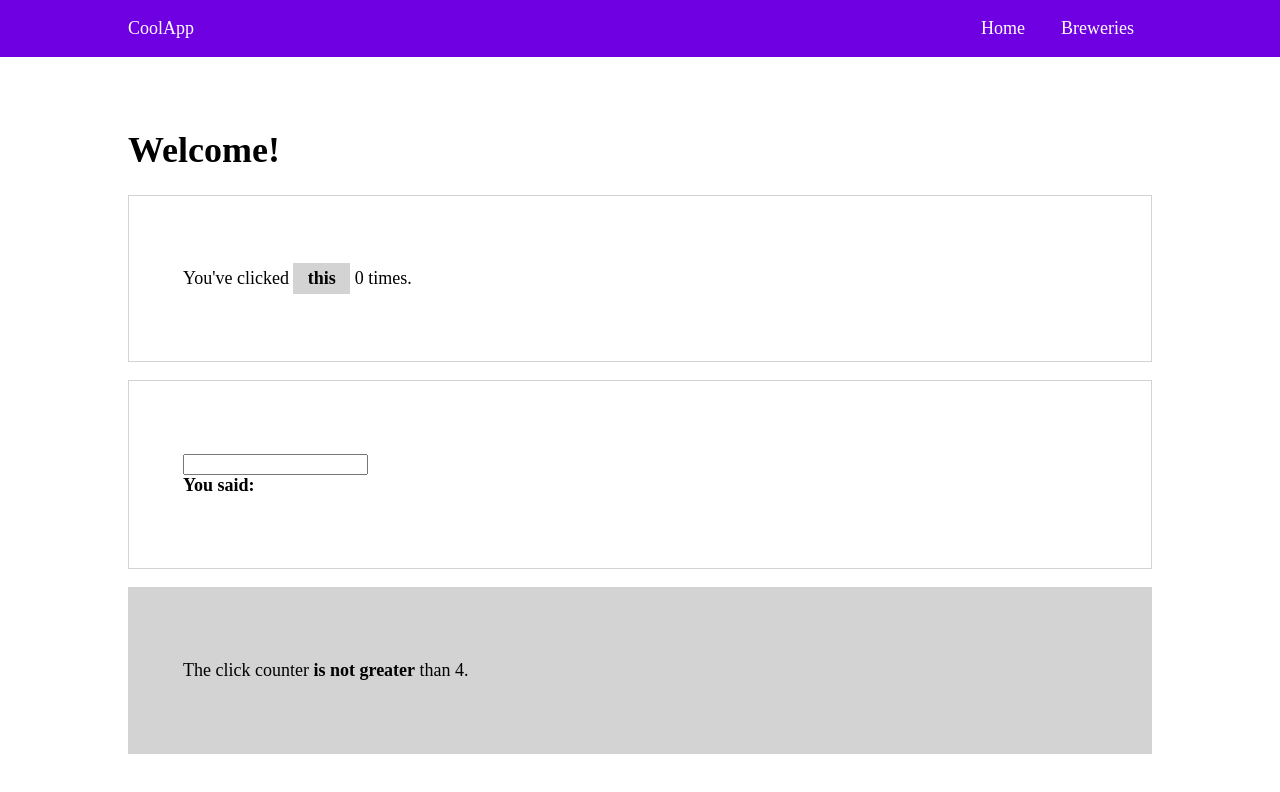
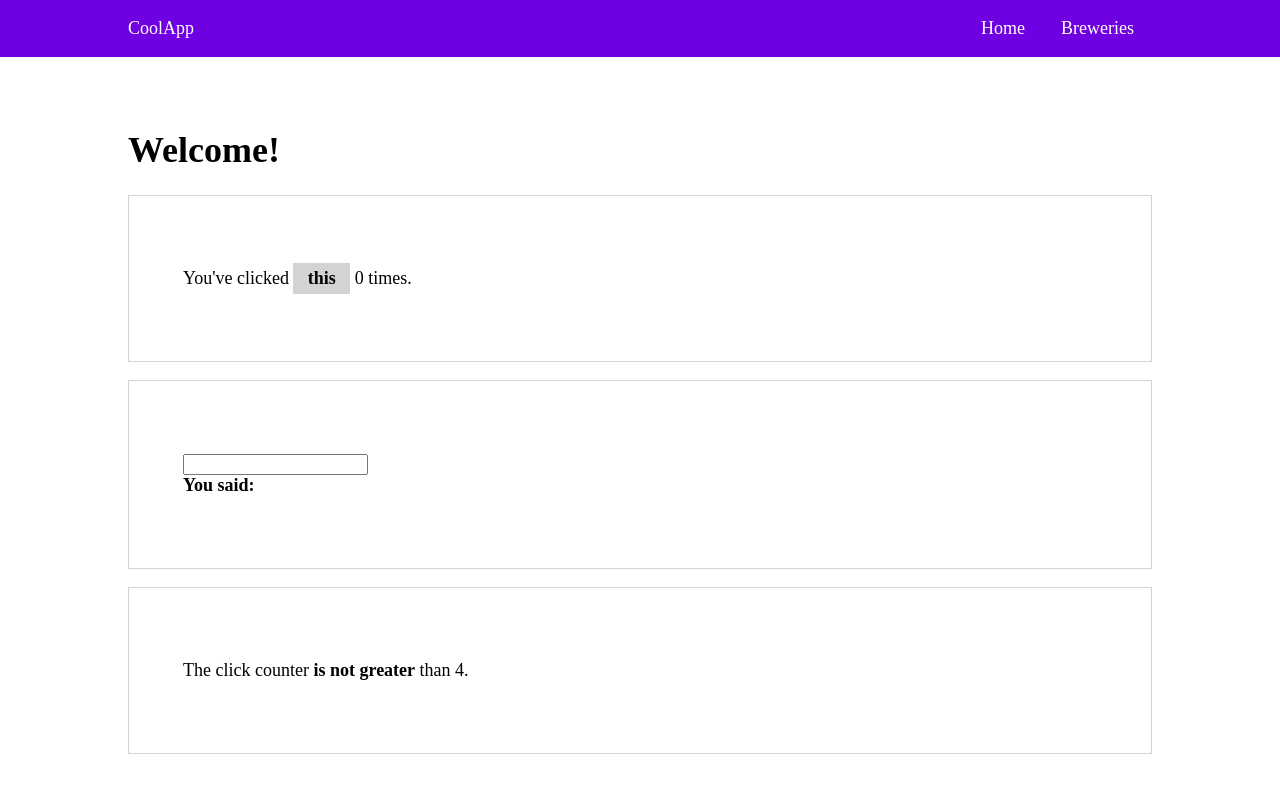
Before and after one commit to holladayian/angular_ideabox, an Angular app: page / in a window 1280 px wide. Shown: the top 792 px of the page. Built offline with nearby package versions, Linux system fonts and the light colour scheme.

Commit message:
adjust style based on class

```diff
--- a/src/app/home/home.component.html
+++ b/src/app/home/home.component.html
@@ -13,7 +13,8 @@
   </p>
 </div>
 
-<div class="play-container" [style.background-color]="clickCounter > 4 ? 'yellow' : 'lightgray'">
+<!-- <div class="play-container" [ngStyle]="{'background-color': clickCounter > 4 ? 'yellow' : 'lightgray', 'border:            clickCounter > 4 ? '4px solid black' : 'none'}"> -->
+<div class="play-container" [class.active]="clickCounter > 4">
   <ng-template [ngIf]="clickCounter > 4" [ngIfElse]="none">
     <p>The click counter <strong>IS GREATER</strong> than 4.</p>
   </ng-template>
```
